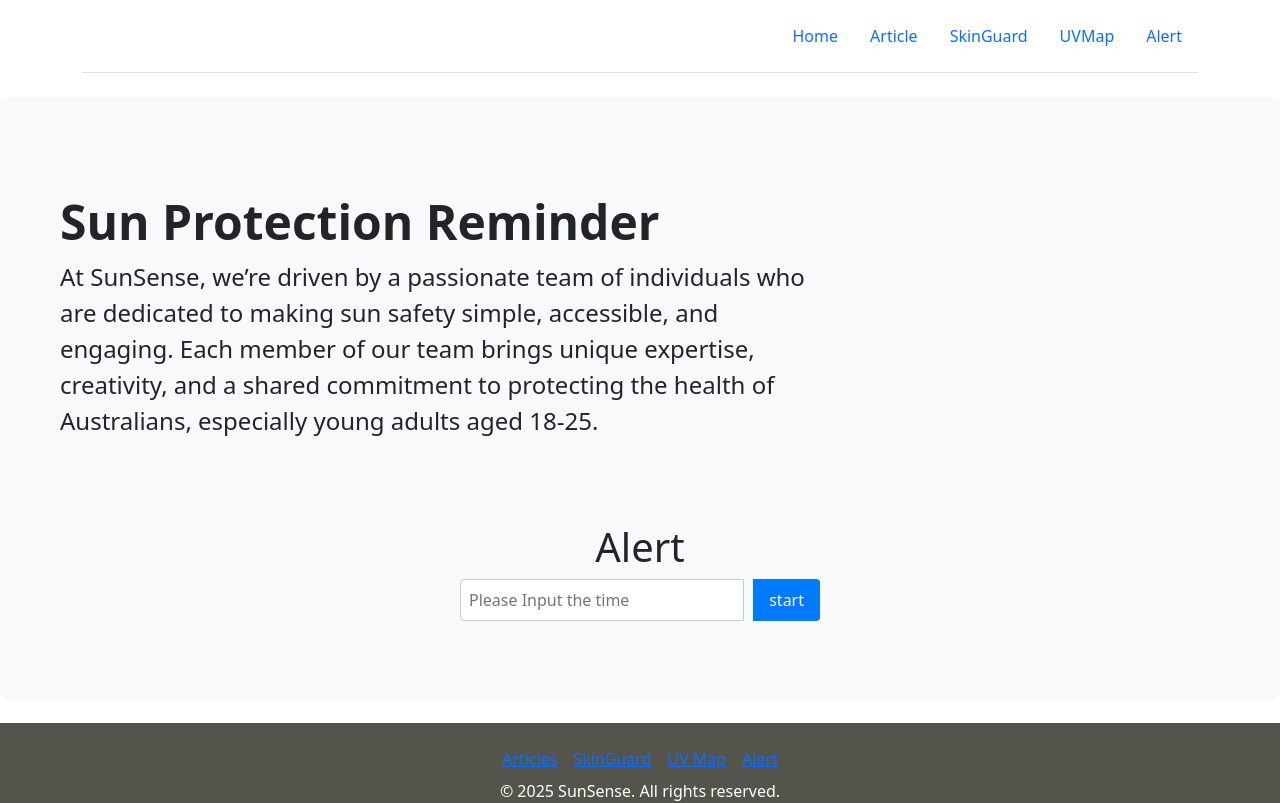
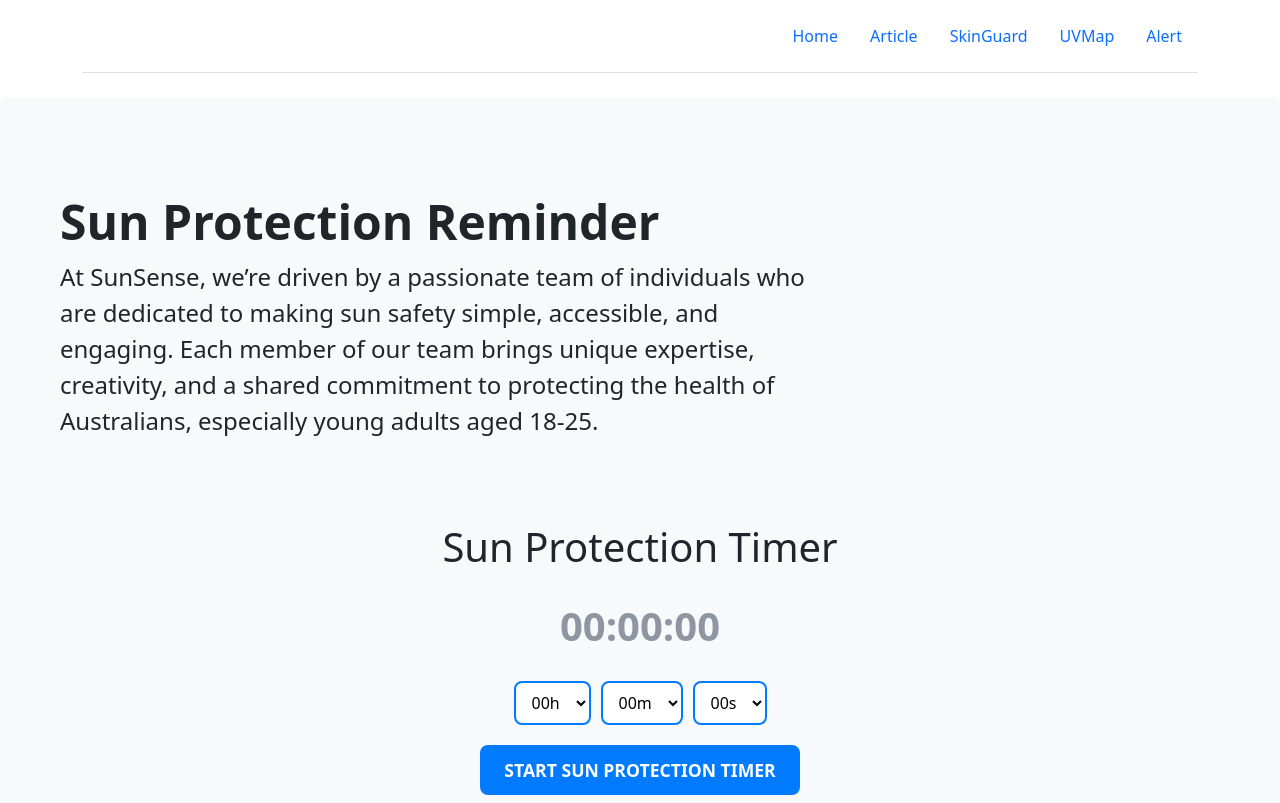
Before and after one commit to BowenAU/SunSense, a Vue app: page /views/alert in a window 1280 px wide. Shown: the top 803 px of the page. Built offline with nearby package versions, Linux system fonts and the light colour scheme.

Commit message:
add some features for alert page

```diff
--- a/src/views/AlertView.vue
+++ b/src/views/AlertView.vue
@@ -1,20 +1,77 @@
 <script setup>
-import { ref } from 'vue'
+import { ref, computed, onBeforeUnmount } from 'vue'
 
-const inputTime = ref('')
+// Generate time options for select inputs
+const generateTimeOptions = (max) =>
+  Array.from({ length: max }, (_, i) => i.toString().padStart(2, '0'))
+
+// Reactive state
+const hours = ref('00')
+const minutes = ref('00')
+const seconds = ref('00')
 const isInputValid = ref(true)
+const timeLeft = ref(0)
+const isCounting = ref(false)
+let countdownInterval = null
 
+// Time options for select inputs
+const hourOptions = generateTimeOptions(24)
+const minuteOptions = generateTimeOptions(60)
+const secondOptions = generateTimeOptions(60)
+
+// Convert time units to total seconds
+const totalSeconds = computed(() =>
+  parseInt(hours.value) * 3600 +
+  parseInt(minutes.value) * 60 +
+  parseInt(seconds.value)
+)
+
+// Format remaining time to HH:MM:SS
+const formattedTime = computed(() => {
+  const h = Math.floor(timeLeft.value / 3600)
+  const m = Math.floor((timeLeft.value % 3600) / 60)
+  const s = timeLeft.value % 60
+  return `${h.toString().padStart(2, '0')}:${m.toString().padStart(2, '0')}:${s.toString().padStart(2, '0')}`
+})
+
+// Show alert when timer completes
 const showAlert = () => {
-  alert('It is Time！')
+  alert('Sun Protection Reminder: Time to Reapply!')
+  isCounting.value = false
 }
 
+// Start countdown timer
+const startCountdown = () => {
+  timeLeft.value = totalSeconds.value
+  isCounting.value = true
+
+  countdownInterval = setInterval(() => {
+    timeLeft.value -= 1
+    if (timeLeft.value <= 0) {
+      clearInterval(countdownInterval)
+      showAlert()
+    }
+  }, 1000)
+}
+
+// Clear interval when component unmounts
+onBeforeUnmount(() => {
+  if (countdownInterval) clearInterval(countdownInterval)
+})
+
+// Start timer with validation
 const startTimer = () => {
-  const timeInSeconds = parseInt(inputTime.value)
-  if (isNaN(timeInSeconds) || timeInSeconds <= 0) {
+  if (totalSeconds.value <= 0) {
     isInputValid.value = false
+    return
   }
+
+  if (countdownInterval) {
+    clearInterval(countdownInterval)
+  }
+
   isInputValid.value = true
-  setTimeout(showAlert, timeInSeconds * 1000)
+  startCountdown()
 }
 </script>
 
@@ -31,61 +88,128 @@ const startTimer = () => {
     </div>
 
     <div class="container">
-      <h1>Alert</h1>
-      <div class="input-group">
-        <input
-          v-model="inputTime"
-          type="text"
-          placeholder="Please Input the time"
-          :class="{ 'is-invalid': !isInputValid }"
-        />
-        <button @click="startTimer">start</button>
+      <h1>Sun Protection Timer</h1>
+      <div class="countdown-display" :class="{ active: isCounting }">
+        {{ formattedTime }}
       </div>
-      <p v-if="!isInputValid" class="error-message">input the correct number!</p>
+      <div class="time-selector">
+        <select
+          v-model="hours"
+          class="time-input"
+          :disabled="isCounting"
+        >
+          <option v-for="h in hourOptions" :key="`h-${h}`" :value="h">{{ h }}h</option>
+        </select>
+        <select
+          v-model="minutes"
+          class="time-input"
+          :disabled="isCounting"
+        >
+          <option v-for="m in minuteOptions" :key="`m-${m}`" :value="m">{{ m }}m</option>
+        </select>
+        <select
+          v-model="seconds"
+          class="time-input"
+          :disabled="isCounting"
+        >
+          <option v-for="s in secondOptions" :key="`s-${s}`" :value="s">{{ s }}s</option>
+        </select>
+      </div>
+      <button
+        @click="startTimer"
+        class="start-button"
+        :disabled="isCounting"
+      >
+        {{ isCounting ? 'Timer Running...' : 'Start Sun Protection Timer' }}
+      </button>
+      <p v-if="!isInputValid" class="error-message">
+        Please select a valid time (total duration must be greater than 0)
+      </p>
     </div>
   </div>
 </template>
 
 <style scoped>
 .container {
-  max-width: 400px;
+  max-width: 600px;
   margin: 0 auto;
   padding: 20px;
   text-align: center;
 }
 
-.input-group {
+.countdown-display {
+  font-size: 2.5rem;
+  font-weight: bold;
+  margin: 25px 0;
+  color: #4a5568;
+  opacity: 0.6;
+  transition: all 0.3s ease;
+}
+
+.countdown-display.active {
+  color: #2d3748;
+  opacity: 1;
+  transform: scale(1.05);
+  text-shadow: 0 2px 4px rgba(0, 0, 0, 0.1);
+}
+
+.time-selector {
   display: flex;
   gap: 10px;
-  margin-bottom: 10px;
+  justify-content: center;
+  margin: 20px 0;
 }
 
-input {
-  flex: 1;
-  padding: 8px;
-  border: 1px solid #ccc;
-  border-radius: 4px;
+.time-input {
+  padding: 8px 12px;
+  border: 2px solid #007bff;
+  border-radius: 8px;
+  background-color: white;
+  font-size: 1rem;
+  cursor: pointer;
+  transition: all 0.3s ease;
 }
 
-input.is-invalid {
-  border-color: red;
+.time-input:hover {
+  border-color: #0056b3;
+  box-shadow: 0 2px 6px rgba(0,0,0,0.1);
 }
 
-button {
-  padding: 8px 16px;
+.time-input:disabled {
+  opacity: 0.7;
+  cursor: not-allowed;
+  border-color: #cbd5e0;
+}
+
+.start-button {
+  padding: 12px 24px;
   background-color: #007bff;
   color: white;
   border: none;
-  border-radius: 4px;
+  border-radius: 8px;
+  font-size: 1.1rem;
   cursor: pointer;
+  transition: all 0.3s ease;
+  text-transform: uppercase;
+  font-weight: bold;
 }
 
-button:hover {
+.start-button:hover:not(:disabled) {
   background-color: #0056b3;
+  transform: translateY(-1px);
+  box-shadow: 0 4px 8px rgba(0,0,0,0.1);
+}
+
+.start-button:disabled {
+  background-color: #cbd5e0;
+  cursor: not-allowed;
+  opacity: 0.8;
 }
 
 .error-message {
-  color: red;
-  font-size: 0.9em;
+  color: #dc3545;
+  margin-top: 15px;
+  font-weight: bold;
+  font-size: 0.95rem;
 }
 </style>
```
